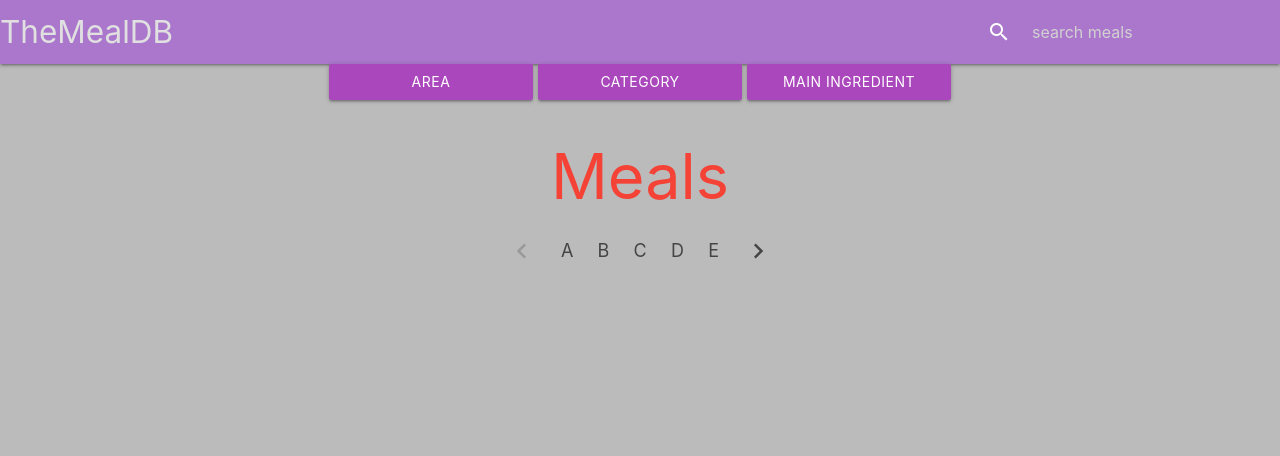
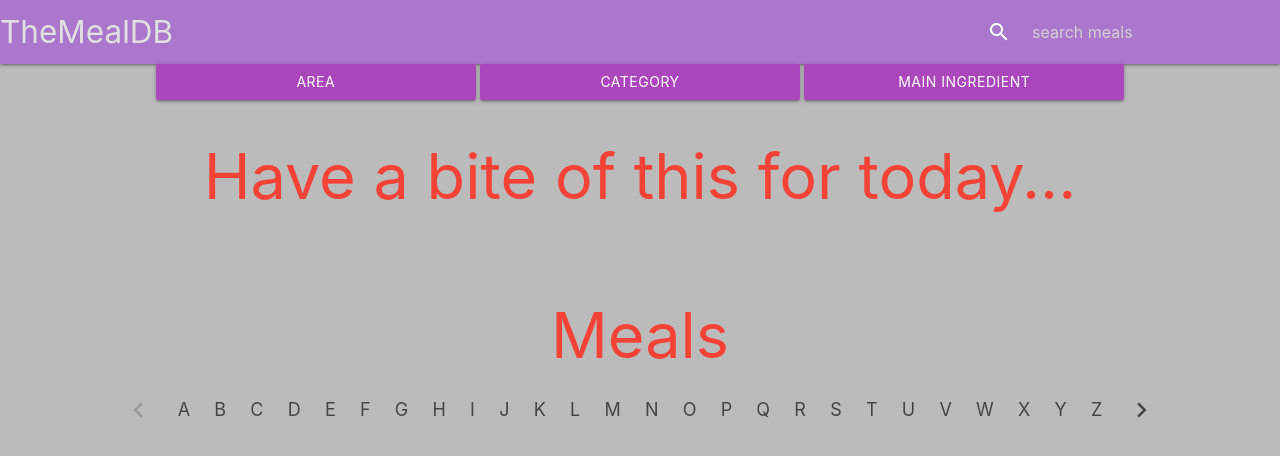
Before and after one commit to AtoBrightSide/TheMealAPI, a plain HTML site: page index.html in a window 1280 px wide. Drawn offline with Linux system fonts and the light colour scheme; no server answers.

Commit message:
Incorporated the pagination of the home page by repainting the UI

```diff
--- a/Assets/js/dropdownPopulator.js
+++ b/Assets/js/dropdownPopulator.js
@@ -42,7 +42,7 @@ function populatorA() {
         let output = ''
 
         area.meals.forEach(elt => {
-            output += `<li><a href="#!>${elt.strArea}</a></li>`
+            output += `<li><a href="#">${elt.strArea}</a></li>`
         });
 
         ddA.innerHTML = output;
@@ -57,7 +57,7 @@ function populatorC() {
         let output = ''
 
         cat.meals.forEach(elt => {
-            output += `<li><a href="#!>${elt.strCategory}</a></li>`
+            output += `<li><a href="#">${elt.strCategory}</a></li>`
         });
 
         ddC.innerHTML = output;
@@ -72,7 +72,7 @@ function populatorI() {
         let output = ''
 
         lst.meals.forEach(elt => {
-            output += `<li><a href="#!>${elt.strIngredient}</a></li>`
+            output += `<li><a href="#">${elt.strIngredient}</a></li>`
         });
 
         ddI.innerHTML = output;
--- a/Assets/js/fetcher.js
+++ b/Assets/js/fetcher.js
@@ -1,6 +1,8 @@
 const main = document.getElementById('mealsRow');
 
 document.addEventListener('DOMContentLoaded', () => {
+    randomMeal();
+
     theMeals('a');
 });
 async function getRandomMeal() {
@@ -26,7 +28,10 @@ function mealDetails(meal) {
 
 function randomMeal() {
     getRandomMeal().then(function (meal) {
+        console.log(meal.meals[0].strMealThumb);
+        let myImg = document.querySelector('.responsive-img');
 
+        myImg.src = meal.meals[0].strMealThumb;
     })
 }
 
@@ -52,20 +57,17 @@ function theMeals(letter) {
         let output = '';
         meal.meals.forEach(elt => {
             output += `
-                        <div class="col s10 m4 center-align">
-                        <div class="card center-align" style="height: 500px;">
-                            <div class="card-image center-align">
-                            <img src="${elt.strMealThumb}">
-                            <span class="card-title"></span>
-                            <a class="btn-floating halfway-fab waves-effect waves-light blue"><i class="material-icons">add</i></a>
-                            </div>
-                            <div class="card-content">
-                            <h5>${elt.strMeal}</h5>
-                            <h6>Youtube Link</h6>
-                            <a href="${elt.strYoutube}">${elt.strYoutube}.</a>
-                            </div>
-                        </div>
-                        </div>
+            <div class='col s12 m6 l4'>
+                <div class="card">
+                    <div class="card-image waves-effect waves-block waves-light">
+                        <img class="activator" src="${elt.strMealThumb}">
+                    </div>
+                    <div class="card-content">
+                        <span class="card-title activator grey-text text-darken-4">${elt.strMeal}<i class="material-icons right">favorite_border</i></span>
+                    </div>
+
+                </div>
+            </div>
                     `;
         });
 
--- a/Assets/js/inits.js
+++ b/Assets/js/inits.js
@@ -5,6 +5,5 @@
     $('.sidenav').sidenav();
     $('.collapsible').collapsible();
     $('.dropdown-trigger').dropdown();
-
   }); // end of document ready
 })(jQuery); // end of jQuery name space
--- a/index.html
+++ b/index.html
@@ -31,20 +31,26 @@
   <main id="main">
     <div class="col-s12 center-align">
       <a class='dropdown-trigger btn center-align purple lighten-1' href='#' data-target='dropdownA'
-        style="width: 16% !important;">Area</a>
+        style="width: 25% !important;">Area</a>
       <ul id='dropdownA' class='dropdown-content right grey-text center-align'>
       </ul>
       <a class='dropdown-trigger btn center-align purple lighten-1' href='#' data-target='dropdownC'
-        style="width: 16% !important;">Category</a>
+        style="width: 25% !important;">Category</a>
       <ul id='dropdownC' class='dropdown-content right grey-text center-align'>
       </ul>
       <a class='dropdown-trigger btn center-align purple lighten-1' href='#' data-target='dropdownI'
-        style="width: 16% !important;">Main Ingredient</a>
+        style="width: 25% !important;">Main Ingredient</a>
       <ul id='dropdownI' class='dropdown-content right grey-text center-align'>
       </ul>
     </div>
 
+    <div class="center-align">
+      <h1 class="header center red-text accent-2" id="randomTitle">Have a bite of this for today...</h1>
+      <img class="responsive-img" src="">
+    </div>
+
     <h1 class="header center red-text accent-2" id="pageTitle">Meals</h1>
+
     <ul class="pagination center">
       <li class="disabled"><a href="#!"><i class="material-icons">chevron_left</i></a></li>
       <li class="waves-effect"><a href="#!" onclick="theMeals('a')">A</a></li>
@@ -52,8 +58,30 @@
       <li class="waves-effect"><a href="#!" onclick="theMeals('c')">C</a></li>
       <li class="waves-effect"><a href="#!" onclick="theMeals('d')">D</a></li>
       <li class="waves-effect"><a href="#!" onclick="theMeals('e')">E</a></li>
+      <li class="waves-effect"><a href="#!" onclick="theMeals('f')">F</a></li>
+      <li class="waves-effect"><a href="#!" onclick="theMeals('g')">G</a></li>
+      <li class="waves-effect"><a href="#!" onclick="theMeals('h')">H</a></li>
+      <li class="waves-effect"><a href="#!" onclick="theMeals('i')">I</a></li>
+      <li class="waves-effect"><a href="#!" onclick="theMeals('j')">J</a></li>
+      <li class="waves-effect"><a href="#!" onclick="theMeals('k')">K</a></li>
+      <li class="waves-effect"><a href="#!" onclick="theMeals('l')">L</a></li>
+      <li class="waves-effect"><a href="#!" onclick="theMeals('m')">M</a></li>
+      <li class="waves-effect"><a href="#!" onclick="theMeals('n')">N</a></li>
+      <li class="waves-effect"><a href="#!" onclick="theMeals('o')">O</a></li>
+      <li class="waves-effect"><a href="#!" onclick="theMeals('p')">P</a></li>
+      <li class="waves-effect"><a href="#!" onclick="theMeals('q')">Q</a></li>
+      <li class="waves-effect"><a href="#!" onclick="theMeals('r')">R</a></li>
+      <li class="waves-effect"><a href="#!" onclick="theMeals('s')">S</a></li>
+      <li class="waves-effect"><a href="#!" onclick="theMeals('t')">T</a></li>
+      <li class="waves-effect"><a href="#!" onclick="theMeals('u')">U</a></li>
+      <li class="waves-effect"><a href="#!" onclick="theMeals('v')">V</a></li>
+      <li class="waves-effect"><a href="#!" onclick="theMeals('w')">W</a></li>
+      <li class="waves-effect"><a href="#!" onclick="theMeals('x')">X</a></li>
+      <li class="waves-effect"><a href="#!" onclick="theMeals('y')">Y</a></li>
+      <li class="waves-effect"><a href="#!" onclick="theMeals('z')">Z</a></li>
       <li class="waves-effect"><a href="#!" onclick="theMeals('f')"><i class="material-icons">chevron_right</i></a></li>
     </ul>
+
     <div class="container" style="width: fit-content; height: auto;">
       <div class="row" id="mealsRow">
 
```
